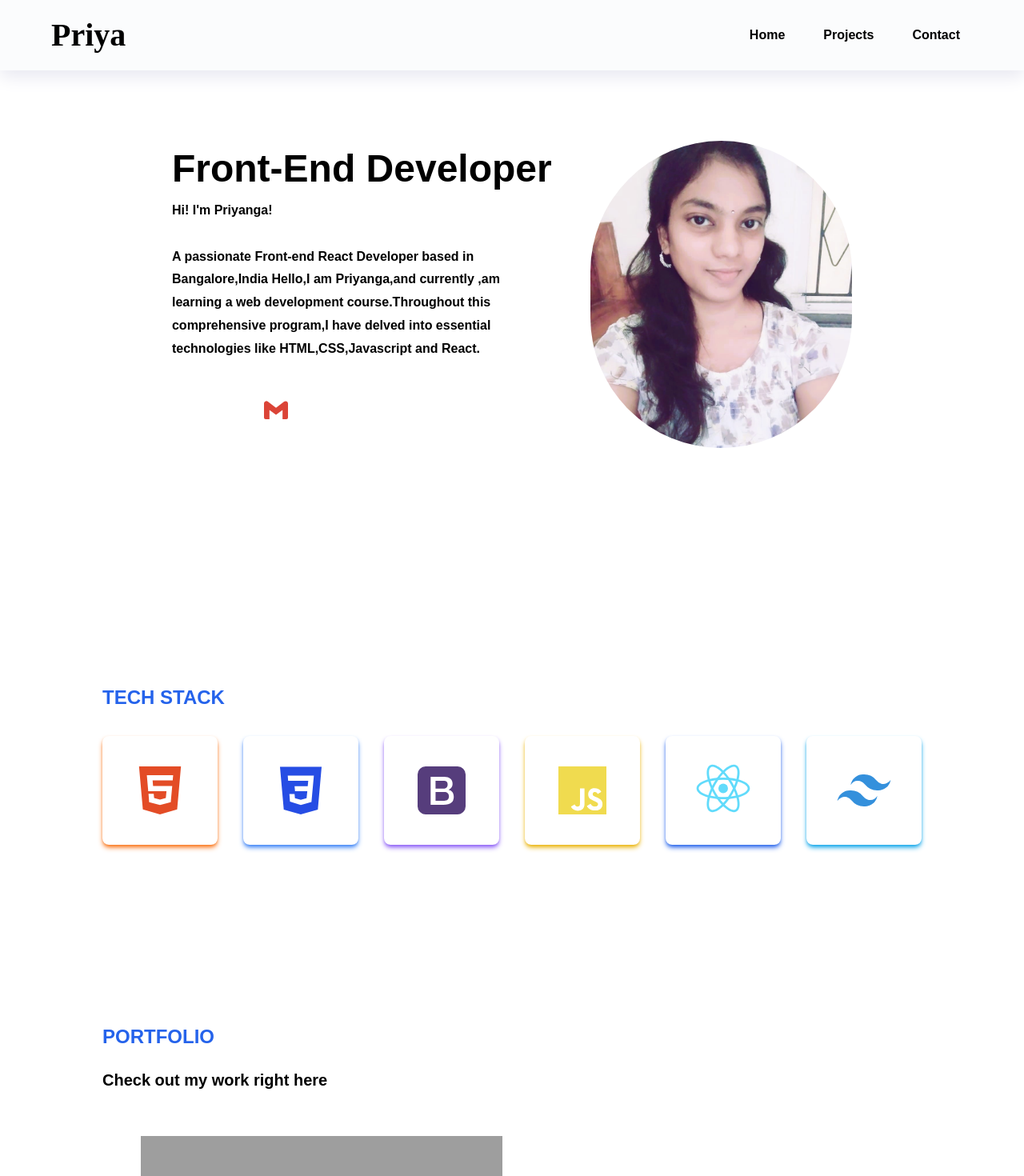
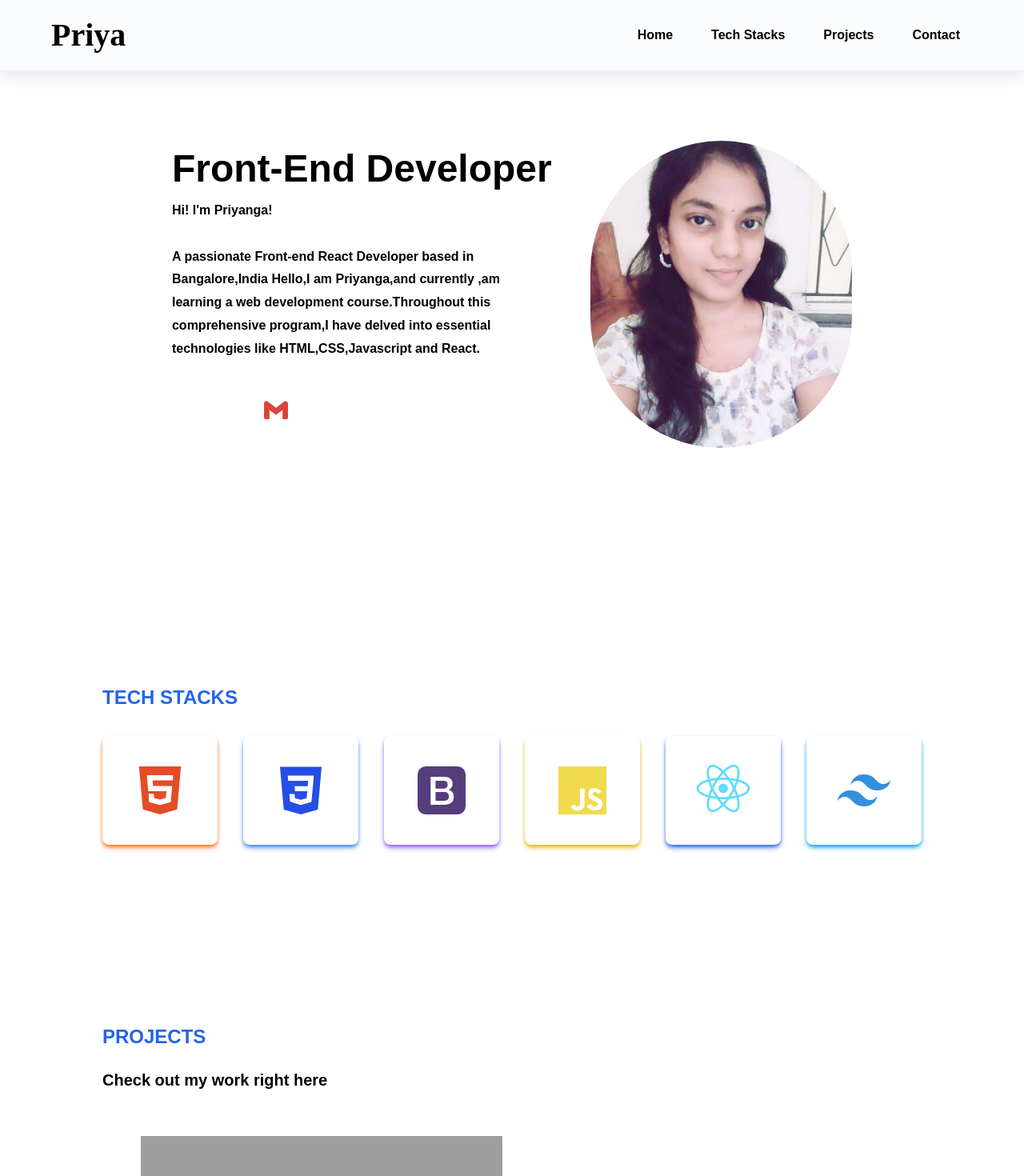
Before and after one commit to Priyanga-Developer/Portfolio, a React (Create React App) app: page / in a window 1280 px wide. Shown: the top 1470 px of the page at 80% size. Built offline with nearby package versions, Linux system fonts and the light colour scheme; grey boxes are pictures that could not be loaded; some icons are missing.

Commit message:
adding techStack

```diff
--- a/src/Components/NavBar.jsx
+++ b/src/Components/NavBar.jsx
@@ -20,6 +20,7 @@ const NavBar = () => {
          {/* menu-list */}
             <ul className=' hidden md:flex justify-center items-center gap-4'>
                 <Link to="home" smooth duration={500} offset={-100} ><li className='hover:text-blue-600 duration-500'>Home</li></Link>
+                <Link to="techStack" smooth duration={500} offset={-100} ><li className='hover:text-blue-600 duration-500'>Tech Stacks</li></Link>
                 <Link to="portfolio" smooth duration={500} offset={-100} ><li className='hover:text-blue-600 duration-500'>Projects</li></Link>
                 <Link to="contact" smooth duration={500} offset={-90} ><li className='hover:text-blue-600 duration-500'>Contact</li></Link>
 
@@ -35,6 +36,7 @@ const NavBar = () => {
         <div className={!nav?'hidden':'absolute  top-20 left-0 w-full !h-screen bg-[#f6f7f9] ' }>
         <ul className=' flex items-center justify-center flex-col gap-5'>
         <Link onClick={()=>setNav(!nav)} to="home" smooth duration={500} offset={-100}><li className='py-6 text-2xl '>Home</li></Link>
+        <Link onClick={()=>setNav(!nav)} to="techStack" smooth duration={500} offset={-100} > <li className='py-6 text-2xl'>Tech Stacks</li></Link>
         <Link onClick={()=>setNav(!nav)} to="portfolio" smooth duration={500} offset={-100} > <li className='py-6 text-2xl'>Projects</li></Link>
         <Link onClick={()=>setNav(!nav)}  to="contact" smooth duration={500} offset={-90} > <li className='py-6 text-2xl'>Contact</li></Link>
         </ul>
--- a/src/Components/Projects.jsx
+++ b/src/Components/Projects.jsx
@@ -39,7 +39,7 @@ const Projects = () => {
     <div name="portfolio" className='w-full bg-white px-12 md:p-16 '>
 
         <div className=' max-w-screen-lg mx-auto flex flex-col justify-center w-full h-full'>
-              <p className='text-2xl  font-bold inline text-blue-600 py-2' >PORTFOLIO</p>
+              <p className='text-2xl  font-bold inline text-blue-600 py-2' >PROJECTS</p>
               <p className='text-xl  font-bold inline text-[black] py-4'>Check out my work right here</p>
 
                 <div className='grid justify-center items-center gap-36 px-12 pt-10 '>
--- a/src/Components/TechStack.jsx
+++ b/src/Components/TechStack.jsx
@@ -45,7 +45,7 @@ const TechStack = () => {
     <div name="techStack" className='w-full   px-12   pt-[11rem] sm:pt-56 md:p-16 md:pt-[11rem]'>
         <div className='max-w-screen-lg mx-auto  w-full h-full flex flex-col justify-center items-start py-14'>
           <div>
-          <p className='text-2xl  font-bold inline text-blue-600'>TECH STACK</p>
+          <p className='text-2xl  font-bold inline text-blue-600'>TECH STACKS</p>
          </div>
                             <div className=' w-full justify-center items-center grid grid-cols-2 sm:grid-cols-6 text-center gap-8 py-8 sm:px-0'>
                               {techs.map(({id,element,textColour,style})=>{
```
